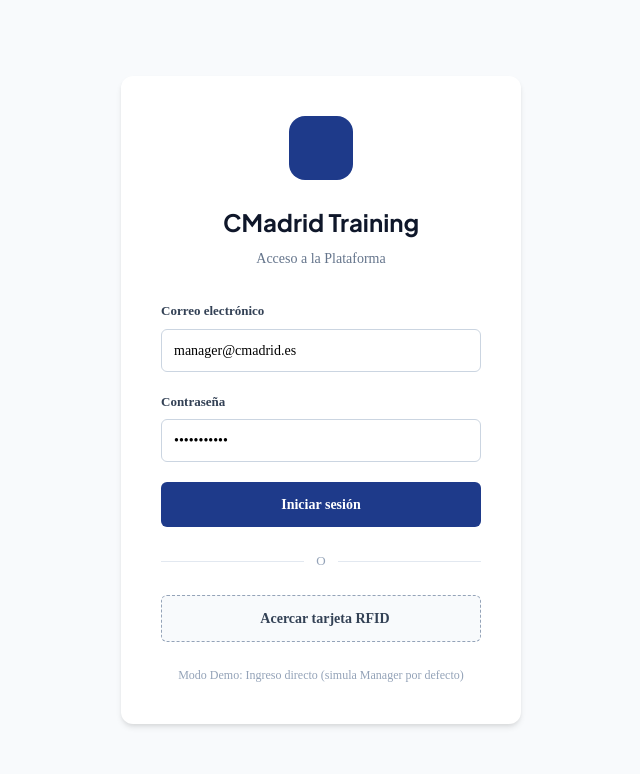
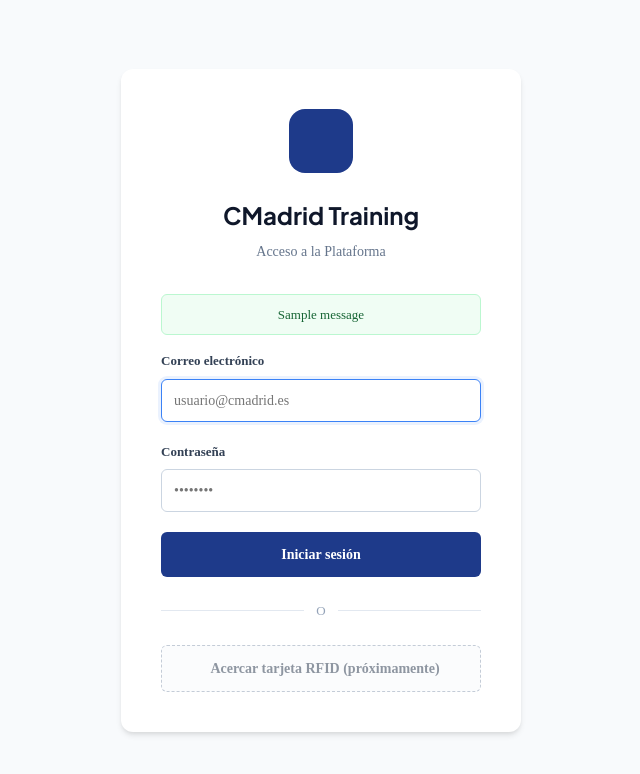
Before and after one commit to cosigein/training, a Flask app: page /auth/login in a window 1280 px wide. Shown: the top 774 px of the page, without its empty margins (319-959 px from the left). Run offline with Flask 3, Linux system fonts and the light colour scheme; tables that the repository leaves empty hold one stand-in row (values such as "Sample post"); one stand-in notice (Sample message) is shown; parts of the project's set-up code (start-up, migrations or seed data) failed here and were passed over; some libraries are stand-ins or nearby versions.

Commit message:
feat(fe): switch login from mock JS redirect to real POST form with CSRF (#8)
Login template was redirecting via JS without hitting the backend, with
hardcoded credentials (manager@cmadrid.es / password123) baked into the
input values for demo. Replaced by a real <form method="POST"> against
auth.login with the Flask-WTF csrf_token() hidden field, autofocus on
email, and flash message rendering for failed logins.

Removes the demo credentials from the rendered HTML — they were leaking
into every served login page.

```diff
--- a/app/templates/auth/login.html
+++ b/app/templates/auth/login.html
@@ -162,6 +162,42 @@
             font-size: 24px;
             color: #3b82f6;
         }
+
+        .btn-rfid:disabled {
+            cursor: not-allowed;
+            opacity: 0.55;
+        }
+
+        .btn-rfid:disabled:hover {
+            background: #f8fafc;
+            border-color: #94a3b8;
+            color: #334155;
+        }
+
+        .flash-list {
+            list-style: none;
+            padding: 0;
+            margin: 0 0 16px 0;
+        }
+
+        .flash-item {
+            padding: 10px 12px;
+            border-radius: 6px;
+            font-size: 13px;
+            margin-bottom: 8px;
+        }
+
+        .flash-item.danger {
+            background: #fef2f2;
+            color: #991b1b;
+            border: 1px solid #fecaca;
+        }
+
+        .flash-item.success {
+            background: #f0fdf4;
+            color: #166534;
+            border: 1px solid #bbf7d0;
+        }
     </style>
 </head>
 <body>
@@ -173,16 +209,27 @@
         <h1 class="login-title">CMadrid Training</h1>
         <p class="login-subtitle">Acceso a la Plataforma</p>
 
-        <!-- Mock Form that redirects immediately via JS -->
-        <form class="login-form" onsubmit="event.preventDefault(); window.location.href='/manager/';">
+        {% with messages = get_flashed_messages(with_categories=true) %}
+            {% if messages %}
+                <ul class="flash-list">
+                    {% for category, message in messages %}
+                        <li class="flash-item {{ category }}">{{ message }}</li>
+                    {% endfor %}
+                </ul>
+            {% endif %}
+        {% endwith %}
+
+        <form class="login-form" method="POST" action="{{ url_for('auth.login') }}">
+            <input type="hidden" name="csrf_token" value="{{ csrf_token() }}">
+
             <div class="form-group">
                 <label class="form-label" for="email">Correo electrónico</label>
-                <input type="email" id="email" class="form-input" placeholder="usuario@cmadrid.es" required value="manager@cmadrid.es">
+                <input type="email" id="email" name="email" class="form-input" placeholder="usuario@cmadrid.es" required autofocus>
             </div>
 
             <div class="form-group">
                 <label class="form-label" for="password">Contraseña</label>
-                <input type="password" id="password" class="form-input" placeholder="••••••••" required value="password123">
+                <input type="password" id="password" name="password" class="form-input" placeholder="••••••••" required>
             </div>
 
             <button type="submit" class="btn-submit">Iniciar sesión</button>
@@ -190,14 +237,10 @@
 
         <div class="login-divider">O</div>
 
-        <button type="button" class="btn-rfid" onclick="window.location.href='/manager/';">
+        <button type="button" class="btn-rfid" disabled title="Próximamente">
             <i class="ph ph-identification-card"></i>
-            Acercar tarjeta RFID
+            Acercar tarjeta RFID (próximamente)
         </button>
-
-        <div class="login-footer">
-            Modo Demo: Ingreso directo (simula Manager por defecto)
-        </div>
     </div>
 
 </body>
```
